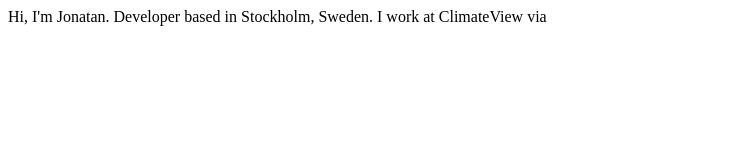
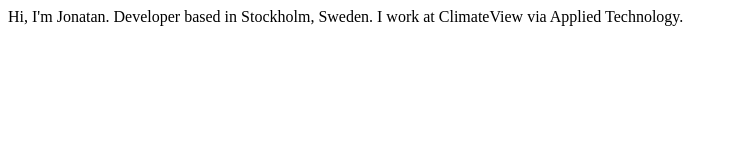
Before and after one commit to jonatanpetersson/portfolio-2.0, a plain HTML site: page index.html in a window 1280 px wide. Shown: the whole page, without its empty margins (0-738 px from the left). Drawn offline with Linux system fonts and the light colour scheme.

Commit message:
Update index.html

```diff
--- a/index.html
+++ b/index.html
@@ -1 +1 @@
-<p>Hi, I'm Jonatan. Developer based in Stockholm, Sweden. I work at ClimateView via </salt></p>
+<p>Hi, I'm Jonatan. Developer based in Stockholm, Sweden. I work at ClimateView via Applied Technology.</p>
```
